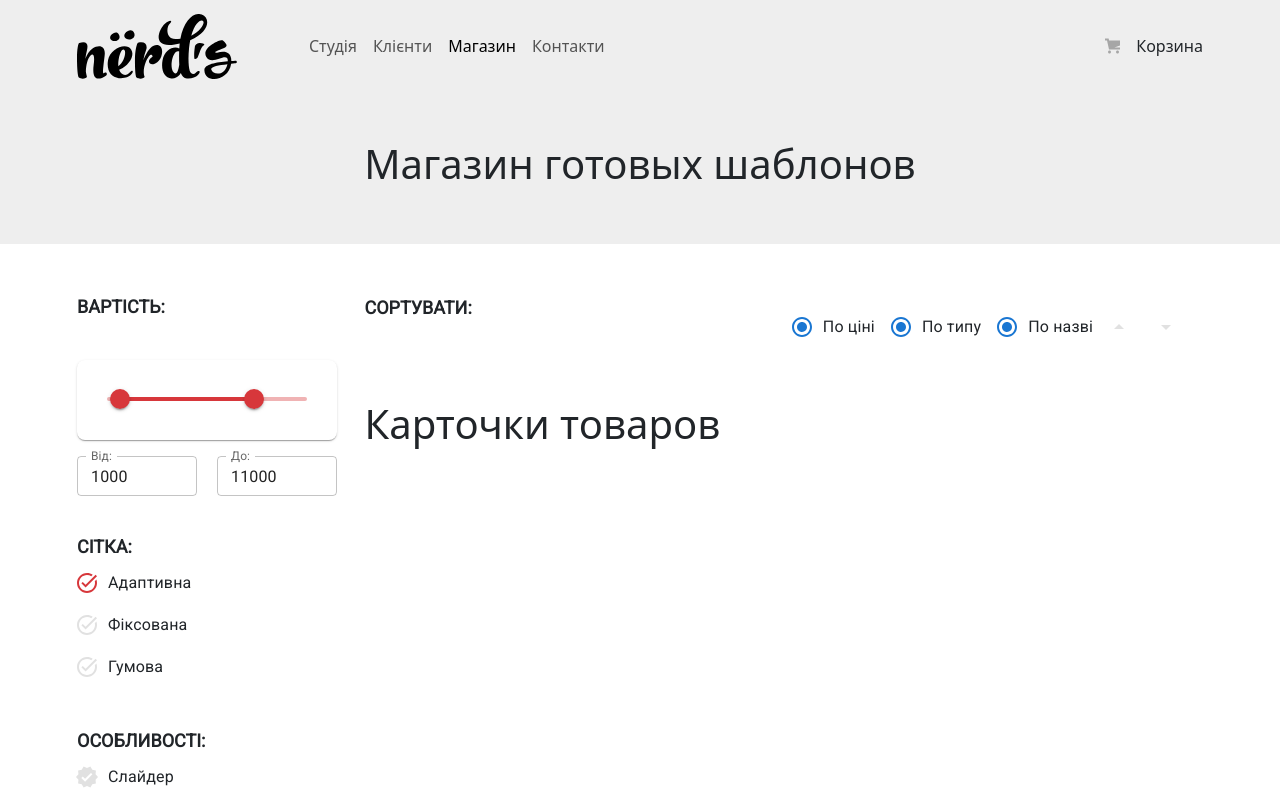
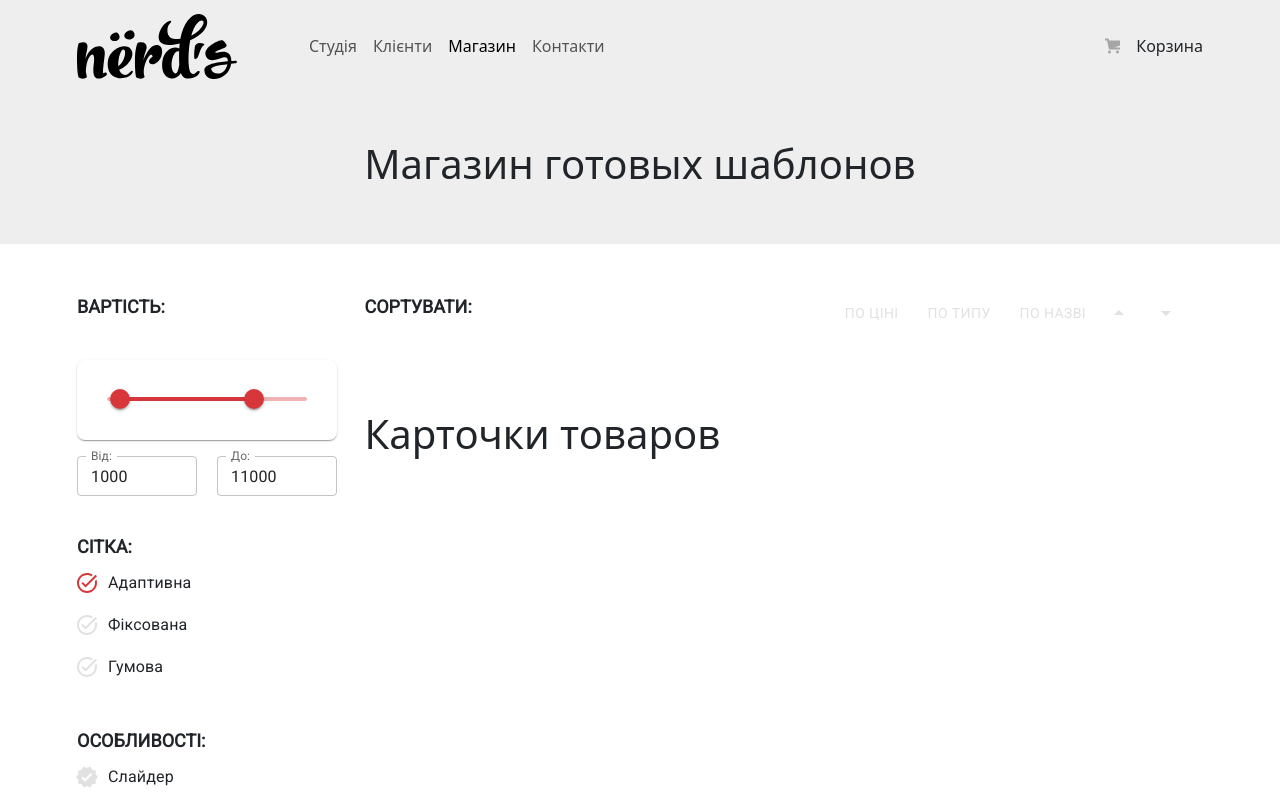
Before and after one commit to xSemuel/project-nerds, a React (Create React App) app: page /store in a window 1280 px wide. Shown: the top 800 px of the page. Built offline with nearby package versions, Linux system fonts and the light colour scheme.

Commit message:
feat: added styled to SortFilter component

```diff
--- a/src/components/sort-filter/SortFilter.jsx
+++ b/src/components/sort-filter/SortFilter.jsx
@@ -1,19 +1,17 @@
 /** @jsxImportSource @emotion/react */
 import { css } from '@emotion/react';
-import { Typography, Box, RadioGroup, FormControlLabel, Radio } from '@mui/material';
+import { Typography, Box, RadioGroup, FormControlLabel, Radio, Button, ButtonGroup } from '@mui/material';
 
 const sortWrapper = css`
     display: flex;
     justify-content: space-between;
-    align-items: center;
+    align-items: top;
     min-height: 70px;
 `
 const sortWrapperItem = css`
     display: flex;
     justify-content: space-between;
-    align-items: center;
 `
-
 const titleFilterCost = css`
     font-weight: 700;
     font-size: 18px;
@@ -21,8 +19,25 @@ const titleFilterCost = css`
     text-transform: uppercase;
     margin-bottom: 38px;
 `
+const buttonStyle = css`
+    color: #e1e1e1;
+    border: none;
+    &:hover {
+        color: #a6a6a6;
+        border: none;
+    }
+    &:active {
+        color: #d7373b;
+        border: none;
+    }
+`
 
 export const SortFilter = ({options1, options2}) => {
+
+    const handleSortType = (event) => {
+        event.preventDefault();
+        console.log(event.target.value)
+    }
 
     const handleIconSort = (event) => {
         event.preventDefault();
@@ -34,30 +49,30 @@ export const SortFilter = ({options1, options2}) => {
         <Box css={sortWrapper}>
             <Typography variant="h3" css={titleFilterCost}>Сортувати:</Typography>
             <Box css={sortWrapperItem}>
-                <RadioGroup
-                    row
-                    aria-labelledby="demo-row-radio-buttons-group-label"
-                    name="row-radio-buttons-group"
+                <ButtonGroup
+                    aria-label="text button group"
+                    onClick={handleSortType}
+                    css={css`margin-bottom: 38px; margin-right: 8px;`}
                     >
-                    {options1.map(({ text }) =>
-                    <FormControlLabel key={text} control={<Radio />}  label={text} />
+
+                    {options1.map(({ text, value }) =>
+                        <Button css={buttonStyle} key={value} value={value}>{text}</Button>
                     )}
-                </RadioGroup>
+                </ButtonGroup>
 
                 <RadioGroup
                     onChange={handleIconSort}
                     row
                     aria-labelledby="demo-row-radio-buttons-group-label"
                     name="row-radio-buttons-group"
+                    css={css`margin-bottom: 38px`}
                     >
+
                     {options2.map(({ text, value, icon, checkedIcon }) =>
                     <FormControlLabel key={text} value={value} control={<Radio icon={icon} checkedIcon={checkedIcon} />} />
                     )}
                 </RadioGroup>
             </Box>
-
-
         </Box>
-
     )
 }
--- a/src/features/sort-panel/SortPanel.jsx
+++ b/src/features/sort-panel/SortPanel.jsx
@@ -6,9 +6,9 @@ import ArrowDropUpIcon from '@mui/icons-material/ArrowDropUp';
 import ArrowDropDownIcon from '@mui/icons-material/ArrowDropDown';
 
 const SORT_TYPE = [
-    {text: 'По ціні'},
-    {text: 'По типу'},
-    {text: 'По назві'},
+    {text: 'По ціні', value: 'forPrice'},
+    {text: 'По типу', value: 'forType'},
+    {text: 'По назві', value: 'forName'},
 ]
 
 const SORT_ICON = [
```
